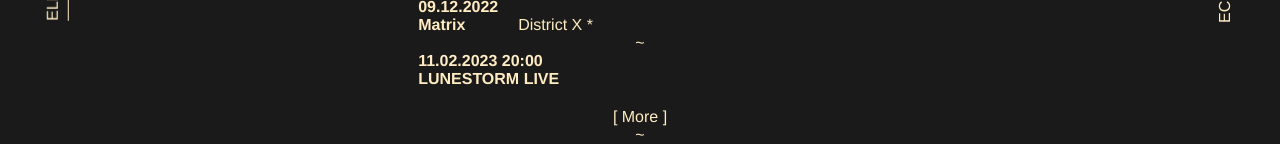
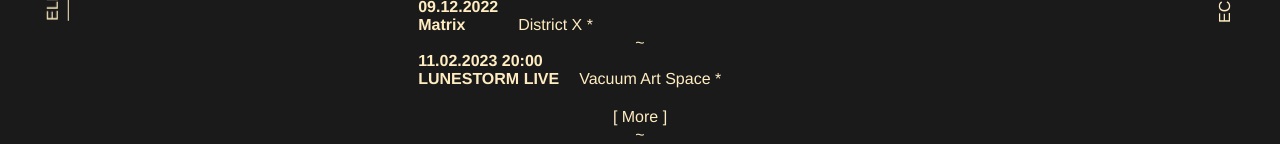
Before and after one commit to Kapicka/lunestorm, a Vue app: page /electro/events in a window 1280 px wide. Shown: the part 346-490 px from the top of the page. Built offline with nearby package versions, Linux system fonts and the light colour scheme.

Commit message:
Update store.js

```diff
--- a/src/store.js
+++ b/src/store.js
@@ -49,6 +49,10 @@
     type: ["electro"],
     name: "LUNESTORM LIVE",
     links: [ ],
+    place: {
+      name: "Vacuum Art Space",
+      url: "https://www.google.com/maps/place/Vacuum+Art+Space,+z.s./@50.0662146,14.4491341,17z/data=!3m1!4b1!4m6!3m5!1s0x470b938025f534dd:0x545a2d97e45572da!8m2!3d50.0662112!4d14.4513228!16s%2Fg%2F11cpkylc8g"
+    },
     artists: ["grafik","infract","bena"],
     dateStart: "2023-02-11T20:00",
     dateEnd: "2023-02-12T08:00"
```
